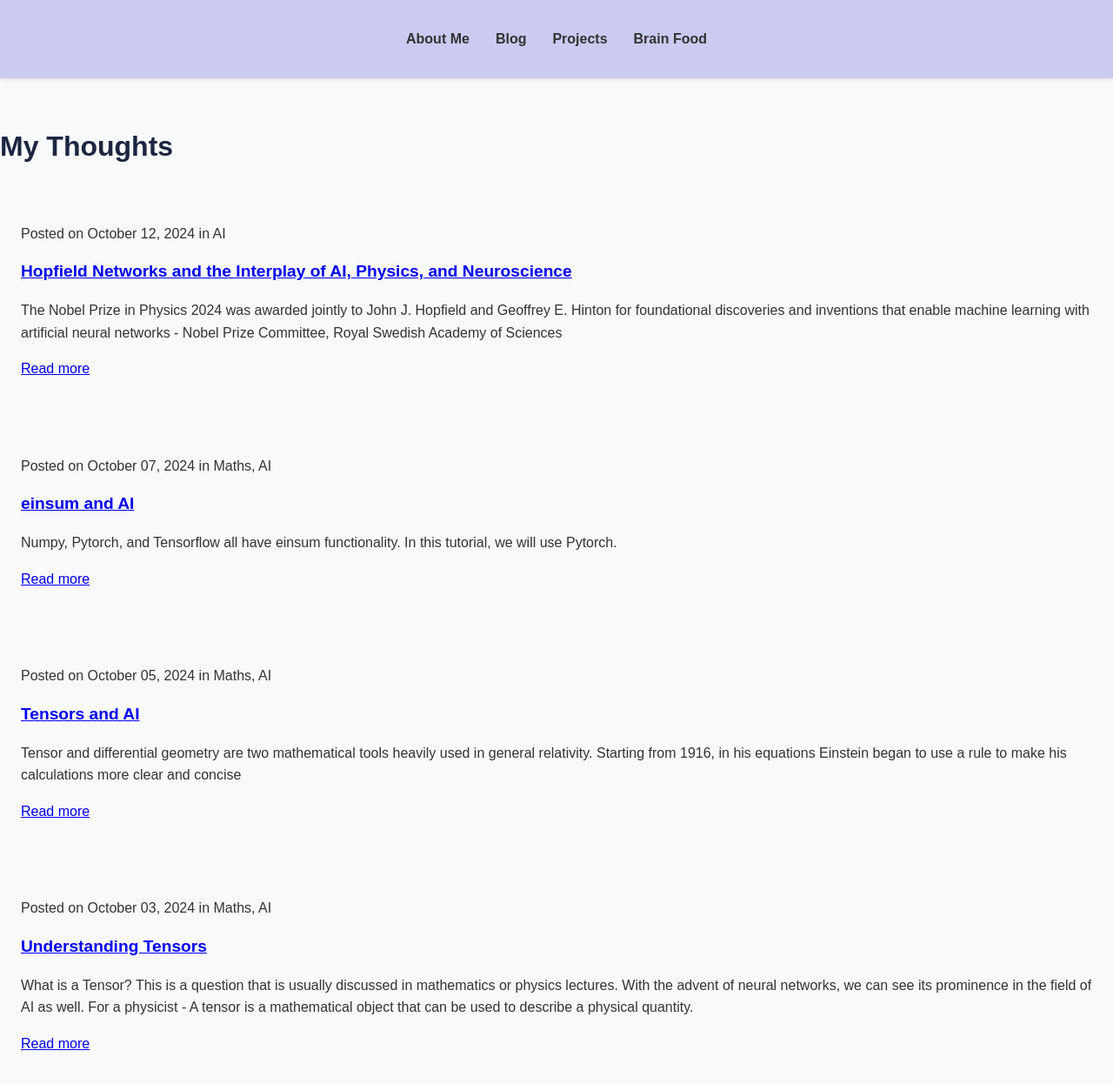
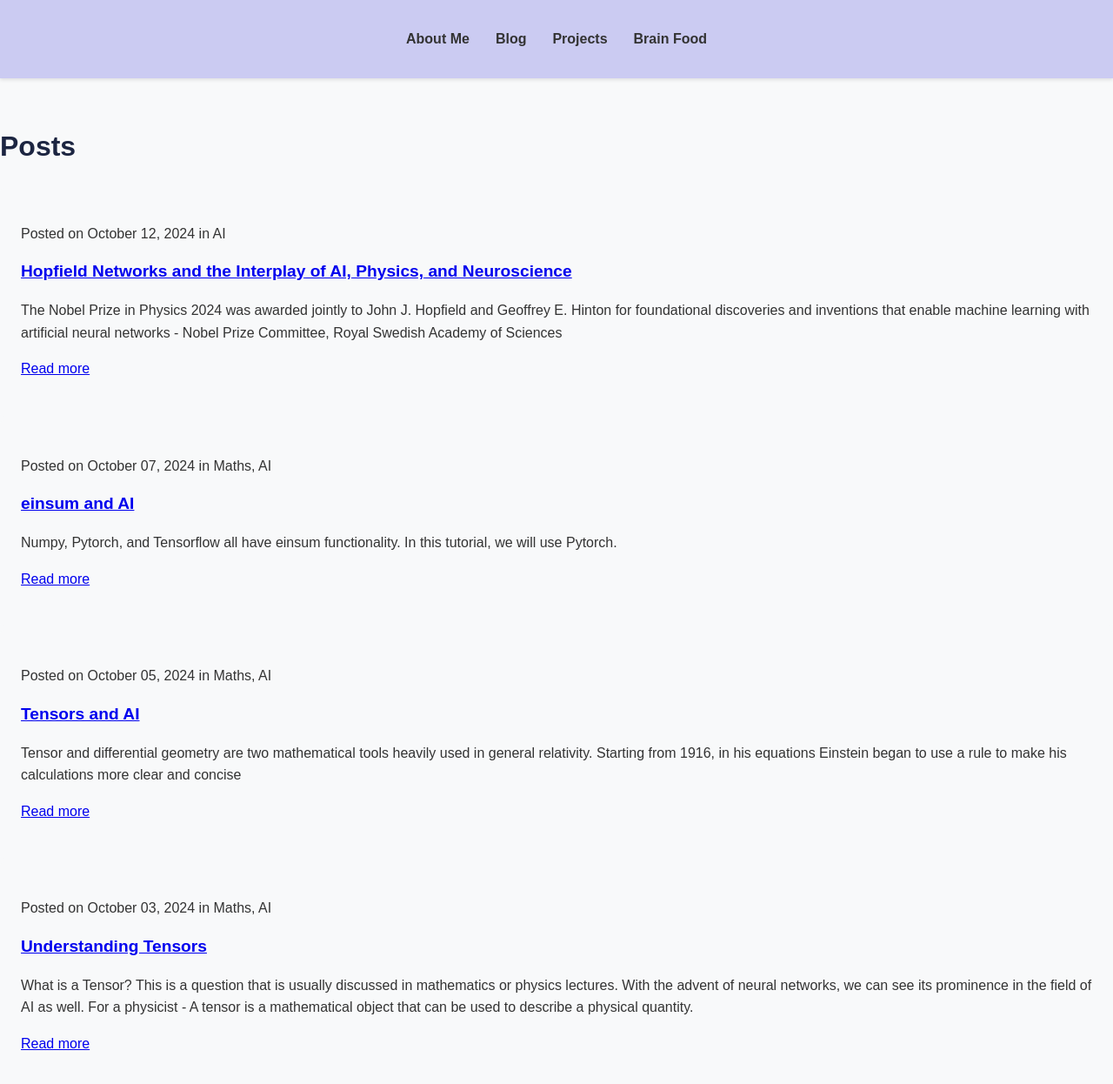
Before and after one commit to adhikarinarayan/adhikarinarayan.github.io, a Jekyll site: the page built from blog.md, in a window 1280 px wide and 1290 px high. Shown: the top 1246 px of the window at 87% size. Built offline with Jekyll 4.4.1, drawn with Linux system fonts in a browser that asks for light colours.

Commit message:
Update blog.md

```diff
--- a/blog.md
+++ b/blog.md
@@ -4,7 +4,7 @@ title: Recent Posts
 ---
 
 
-<div class="blog-heading"> <h1> My Thoughts </h1> </div>
+<div class="blog-heading"> <h1> Posts </h1> </div>
 
 {% for post in site.posts %}
   <article>
```
